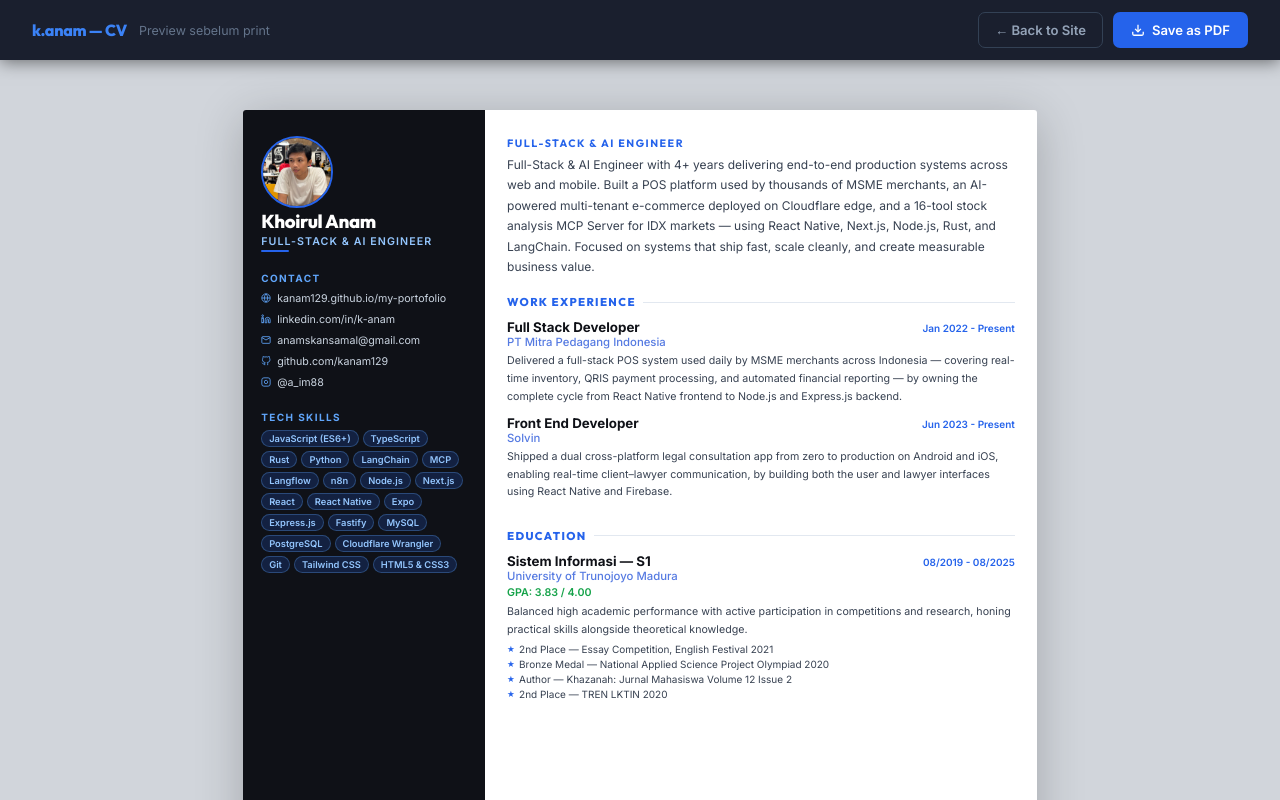
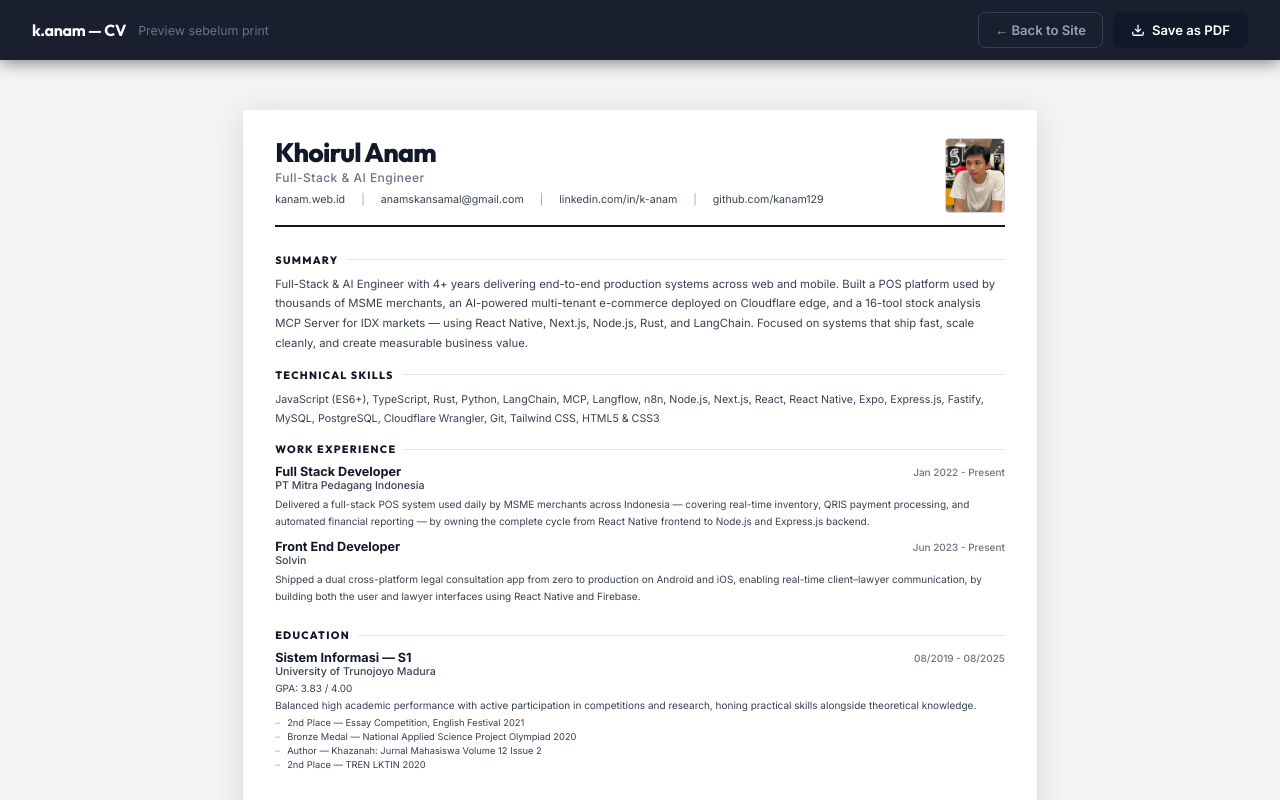
Before and after one commit to kanam129/my-portofolio, a plain HTML site: page generate-pdf.html in a window 1280 px wide. Shown: the top 800 px of the page. Drawn offline with Linux system fonts and the light colour scheme.

```diff
--- a/assets/js/config.js
+++ b/assets/js/config.js
@@ -11,7 +11,7 @@ const config = {
         linkedin: "https://www.linkedin.com/in/k-anam/",
         instagram: "https://www.instagram.com/a_im88/",
         facebook: "https://facebook.com/aimagination88",
-        website: "https://kanam129.github.io/my-portofolio/"
+        website: "https://kanam.web.id"
     },
     skills: [
         "JavaScript (ES6+)",
@@ -89,9 +89,9 @@ const config = {
             `,
             tags: ['React Native', 'Mobile', 'POS', 'Fullstack', 'MSME'],
             imageUrls: [
-                'https://kanam129.github.io/my-portofolio/assets/images/mpstore_1.jpg',
-                'https://kanam129.github.io/my-portofolio/assets/images/mpstore_2.jpg',
-                'https://kanam129.github.io/my-portofolio/assets/images/mpstore_3.jpg',
+                'https://kanam.web.id/assets/images/mpstore_1.jpg',
+                'https://kanam.web.id/assets/images/mpstore_2.jpg',
+                'https://kanam.web.id/assets/images/mpstore_3.jpg',
             ],
             liveUrl: 'http://mpstore.co.id/app',
             sourceUrl: '#'
@@ -120,7 +120,7 @@ const config = {
                 <p>Next.js 14, TypeScript, Tailwind CSS, Leaflet, next-auth, Cloudflare Workers (OpenNext / Wrangler)</p>
             `,
             tags: ['Next.js', 'TypeScript', 'E-commerce', 'Multi-tenant', 'AI Chatbot', 'Cloudflare Workers', 'Fullstack'],
-            imageUrls: ['https://kanam129.github.io/my-portofolio/assets/images/miniweb_1.jpg', 'https://kanam129.github.io/my-portofolio/assets/images/miniweb_2.jpg'],
+            imageUrls: ['https://kanam.web.id/assets/images/miniweb_1.jpg', 'https://kanam.web.id/assets/images/miniweb_2.jpg'],
             liveUrl: 'https://toko.mpstore.co.id/mpixcafe',
             sourceUrl: '#'
         },
@@ -240,9 +240,9 @@ const config = {
             `,
             tags: ['AI', 'ERPNext', 'Langflow', 'API', 'Fullstack'],
             imageUrls: [
-                'https://kanam129.github.io/my-portofolio/assets/images/erpnext_1.png',
-                'https://kanam129.github.io/my-portofolio/assets/images/erpnext_2.jpeg',
-                'https://kanam129.github.io/my-portofolio/assets/images/erpnext_3.jpeg',
+                'https://kanam.web.id/assets/images/erpnext_1.png',
+                'https://kanam.web.id/assets/images/erpnext_2.jpeg',
+                'https://kanam.web.id/assets/images/erpnext_3.jpeg',
             ],
             liveUrl: '#',
             sourceUrl: '#'
@@ -332,8 +332,8 @@ const config = {
             `,
             tags: ['React Native', 'Mobile', 'Frontend', 'Legal Tech', 'Chat'],
             imageUrls: [
-                'https://kanam129.github.io/my-portofolio/assets/images/solvin_1.jpg',
-                'https://kanam129.github.io/my-portofolio/assets/images/solvin_2.jpg',
+                'https://kanam.web.id/assets/images/solvin_1.jpg',
+                'https://kanam.web.id/assets/images/solvin_2.jpg',
             ],
             liveUrl: '#',
             sourceUrl: '#'
--- a/generate-pdf.html
+++ b/generate-pdf.html
@@ -14,19 +14,19 @@
     *, *::before, *::after { box-sizing: border-box; margin: 0; padding: 0; }
 
     :root {
-      --ink-darkest: #0f1117;
-      --ink-mid:     #374151;
-      --ink-light:   #6b7280;
-      --ink-faint:   #9ca3af;
-      --accent:      #2563eb;
-      --border:      #e2e8f0;
-      --sidebar-bg:  #0f1117;
+      --ink:        #111827;
+      --ink-mid:    #374151;
+      --ink-light:  #6b7280;
+      --ink-faint:  #9ca3af;
+      --border:     #e5e7eb;
+      --border-mid: #d1d5db;
+      --page-bg:    #ffffff;
     }
 
     body {
       font-family: 'Inter', sans-serif;
       -webkit-font-smoothing: antialiased;
-      background: #d1d5db;
+      background: #f3f4f6;
     }
 
     /* =============================================
@@ -45,9 +45,9 @@
     }
     .control-logo {
       font-family: 'Outfit', sans-serif;
-      font-weight: 800;
+      font-weight: 700;
       font-size: 1rem;
-      color: #3B82F6;
+      color: #fff;
       letter-spacing: -0.02em;
     }
     .control-hint { font-size: 0.78rem; color: #64748b; margin-left: 12px; }
@@ -59,20 +59,21 @@
     }
     .btn-back:hover { color: #fff; border-color: #64748b; }
     .btn-print {
-      background: #2563eb; color: #fff;
+      background: #111827; color: #fff;
       border: none; font-size: 0.82rem; font-weight: 600; padding: 9px 18px;
       border-radius: 7px; cursor: pointer; font-family: 'Inter', sans-serif;
       display: inline-flex; align-items: center; gap: 7px;
     }
-    .btn-print:hover { background: #1d4ed8; }
+    .btn-print:hover { background: #374151; }
 
     /* PRINT TIP */
     .print-tip {
-      background: #1e3a5f; color: #93c5fd; font-size: 0.75rem;
-      padding: 8px 32px; border-top: 1px solid rgba(99,179,237,0.2);
+      background: #f8fafc; color: #64748b; font-size: 0.75rem;
+      padding: 8px 32px; border-top: 1px solid #e2e8f0;
+      border-bottom: 1px solid #e2e8f0;
       position: fixed; top: 49px; left: 0; right: 0; z-index: 998;
     }
-    .print-tip strong { color: #63b3ed; }
+    .print-tip strong { color: #374151; }
 
     /* =============================================
        PAPER WRAPPER (screen only)
@@ -86,185 +87,149 @@
     }
 
     /* =============================================
-       PAGE — A4 PORTRAIT IN MM
-       mm units render accurately on screen in
-       modern browsers (Chrome, Firefox, Safari)
-       and translate correctly to print as-is.
+       PAGE — A4 PORTRAIT
     ============================================= */
     .page {
       width: 210mm;
       height: 297mm;
       overflow: hidden;
-      background: #fff;
+      background: var(--page-bg);
       position: relative;
-      /* Print color hint (backgrounds must render) */
       -webkit-print-color-adjust: exact;
       print-color-adjust: exact;
-      /* Screen aesthetics */
-      box-shadow: 0 8px 48px rgba(0,0,0,0.22);
-      border-radius: 3px;
+      box-shadow: 0 4px 32px rgba(0,0,0,0.12);
+      border-radius: 2px;
     }
 
     /* =============================================
-       PAGE 1 LAYOUT — two-column
+       PAGE 1 LAYOUT — single column (ATS-safe)
     ============================================= */
     .p1-layout {
-      display: grid;
-      grid-template-columns: 64mm 1fr;
-      height: 297mm;
+      padding: 28px 32px;
+      display: flex;
+      flex-direction: column;
+      gap: 0;
     }
 
-    /* ── SIDEBAR ── */
-    .sidebar {
-      background: var(--sidebar-bg);
-      -webkit-print-color-adjust: exact;
-      print-color-adjust: exact;
-      padding: 26px 18px;
+    /* Header block */
+    .cv-header { margin-bottom: 14px; }
+    .cv-header-row {
       display: flex;
-      flex-direction: column;
-      gap: 20px;
-      overflow: hidden;
+      justify-content: space-between;
+      align-items: flex-start;
+      gap: 16px;
     }
-    .sidebar-avatar {
-      width: 72px; height: 72px;
-      border-radius: 50%; object-fit: cover;
-      border: 2.5px solid #2563eb;
-      display: block; margin-bottom: 2px;
+    .cv-header-text { flex: 1; }
+    .cv-header-photo {
+      width: 60px;
+      height: 75px;
+      border-radius: 4px;
+      object-fit: cover;
+      object-position: center top;
+      border: 1px solid var(--border-mid);
       flex-shrink: 0;
+      display: block;
     }
-    .sidebar-name {
+    .cv-header-name {
       font-family: 'Outfit', sans-serif;
-      font-size: 14pt; font-weight: 800;
-      line-height: 1.2; letter-spacing: -0.02em; color: #fff;
+      font-size: 20pt; font-weight: 800;
+      letter-spacing: -0.03em;
+      color: var(--ink);
+      line-height: 1.1;
     }
-    .sidebar-role {
-      font-size: 8pt; font-weight: 600;
-      color: #93c5fd; letter-spacing: 0.1em;
-      text-transform: uppercase; margin-top: 3px;
+    .cv-header-role {
+      font-size: 9pt; font-weight: 500;
+      color: var(--ink-light);
+      letter-spacing: 0.04em;
+      margin-top: 3px;
     }
-    .sidebar-divider {
-      width: 28px; height: 2px;
-      background: #2563eb;
-      border-radius: 2px; margin: 2px 0 0;
+    .cv-contact-row {
+      display: flex; flex-wrap: wrap; gap: 4px 16px;
+      margin-top: 8px;
     }
-    .sb-title {
-      font-size: 7.5pt; font-weight: 700;
-      letter-spacing: 0.14em; text-transform: uppercase;
-      color: #60a5fa; margin-bottom: 7px;
+    .cv-contact-row a {
+      font-size: 8pt; color: var(--ink-mid);
+      text-decoration: none;
+    }
+    .cv-contact-row a:hover { text-decoration: underline; }
+    .cv-contact-sep { font-size: 8pt; color: var(--ink-faint); }
+
+    .cv-header-divider {
+      width: 100%; height: 1.5px;
+      background: var(--ink);
+      margin: 12px 0;
     }
 
-    /* Contact */
-    .contact-list { list-style: none; display: flex; flex-direction: column; gap: 5px; }
-    .contact-list li { display: flex; align-items: flex-start; gap: 6px; }
-    .contact-list li a {
-      font-size: 8pt; color: #cbd5e1; line-height: 1.5; word-break: break-all;
-      text-decoration: none;
-      transition: color .15s;
-    }
-    .contact-list li a:hover { color: #93c5fd; text-decoration: underline; }
-    .contact-list li svg { flex-shrink: 0; margin-top: 2px; color: #60a5fa; }
-
-    /* Skills */
-    .skill-tags { display: flex; flex-wrap: wrap; gap: 4px; }
-    .skill-tag {
-      font-size: 7pt; font-weight: 600;
-      background: rgba(37,99,235,0.2);
-      -webkit-print-color-adjust: exact;
-      print-color-adjust: exact;
-      border: 1px solid rgba(96,165,250,0.3);
-      color: #93c5fd; padding: 2px 7px; border-radius: 100px;
-    }
-
-    /* ── BODY ── */
-    .body-content {
-      padding: 26px 22px;
-      display: flex; flex-direction: column; gap: 18px;
-      overflow: hidden;
-    }
-    .body-tagline {
-      font-family: 'Outfit', sans-serif; font-size: 8pt;
-      font-weight: 700; letter-spacing: 0.14em; text-transform: uppercase;
-      color: #2563eb;
-      margin-bottom: 5px;
-    }
-    .body-desc { font-size: 9pt; color: var(--ink-mid); line-height: 1.7; }
+    /* Section */
+    .cv-section { margin-bottom: 14px; }
 
     /* Section title */
     .cv-title {
-      font-family: 'Outfit', sans-serif; font-size: 8.5pt;
+      font-family: 'Outfit', sans-serif; font-size: 8pt;
       font-weight: 800; letter-spacing: 0.12em; text-transform: uppercase;
-      color: var(--accent); display: flex; align-items: center; gap: 7px;
-      margin-bottom: 10px;
+      color: var(--ink); display: flex; align-items: center; gap: 8px;
+      margin-bottom: 8px;
     }
     .cv-title::after { content: ''; flex: 1; height: 1px; background: var(--border); }
 
+    /* Summary */
+    .cv-summary { font-size: 8.5pt; color: var(--ink-mid); line-height: 1.75; }
+
+    /* Skills — plain comma-separated, ATS reads this cleanly */
+    .cv-skills-text { font-size: 8pt; color: var(--ink-mid); line-height: 1.8; }
+
     /* Experience */
     .exp-item { margin-bottom: 10px; }
-    .exp-header { display: flex; justify-content: space-between; align-items: baseline; }
-    .exp-role { font-size: 10pt; font-weight: 700; color: var(--ink-darkest); }
-    .exp-period { font-size: 7.5pt; font-weight: 600; color: var(--accent); }
-    .exp-company { font-size: 8.5pt; font-weight: 500; color: #1d4ed8; margin-bottom: 3px; opacity: 0.75; }
-    .exp-desc { font-size: 8pt; color: var(--ink-mid); line-height: 1.65; }
+    .exp-header { display: flex; justify-content: space-between; align-items: baseline; flex-wrap: wrap; gap: 4px; }
+    .exp-role { font-size: 9.5pt; font-weight: 700; color: var(--ink); }
+    .exp-period { font-size: 7.5pt; font-weight: 500; color: var(--ink-light); }
+    .exp-company { font-size: 8pt; font-weight: 500; color: var(--ink-mid); margin-bottom: 4px; }
+    .exp-desc { font-size: 7.5pt; color: var(--ink-mid); line-height: 1.65; }
 
     /* Education */
     .edu-item { margin-bottom: 10px; }
-    .edu-header { display: flex; justify-content: space-between; align-items: baseline; }
-    .edu-degree { font-size: 10pt; font-weight: 700; color: var(--ink-darkest); }
-    .edu-period { font-size: 7.5pt; font-weight: 600; color: var(--accent); }
-    .edu-inst { font-size: 8.5pt; font-weight: 500; color: #1d4ed8; margin-bottom: 3px; opacity: 0.75; }
-    .edu-gpa { font-size: 8pt; font-weight: 600; color: #16a34a; margin-bottom: 4px; }
-    .edu-desc { font-size: 8pt; color: var(--ink-mid); line-height: 1.65; margin-bottom: 5px; }
-    .edu-achievements { list-style: none; display: flex; flex-direction: column; gap: 3px; }
-    .edu-achievements li { font-size: 7.5pt; color: var(--ink-mid); padding-left: 12px; position: relative; }
-    .edu-achievements li::before { content: '★'; position: absolute; left: 0; color: var(--accent); font-size: 6.5pt; top: 1px; }
+    .edu-header { display: flex; justify-content: space-between; align-items: baseline; flex-wrap: wrap; gap: 4px; }
+    .edu-degree { font-size: 9.5pt; font-weight: 700; color: var(--ink); }
+    .edu-period { font-size: 7.5pt; font-weight: 500; color: var(--ink-light); }
+    .edu-inst { font-size: 8pt; font-weight: 500; color: var(--ink-mid); margin-bottom: 4px; }
+    .edu-gpa { font-size: 7.5pt; color: var(--ink-mid); margin-bottom: 3px; }
+    .edu-desc { font-size: 7.5pt; color: var(--ink-mid); line-height: 1.65; }
+    .edu-achievements { list-style: none; display: flex; flex-direction: column; gap: 3px; margin-top: 3px; }
+    .edu-achievements li { font-size: 7pt; color: var(--ink-mid); padding-left: 12px; position: relative; }
+    .edu-achievements li::before { content: '–'; position: absolute; left: 0; color: var(--ink-faint); }
 
     /* =============================================
-       PAGE 2+ — Projects
+       PAGE 2+ — Projects (single column, ATS-safe)
     ============================================= */
-    .page-projects { padding: 20px 22px; }
+    .page-projects { padding: 28px 32px; }
 
     .proj-page-header {
       display: flex; justify-content: space-between; align-items: baseline;
-      padding-bottom: 8px; border-bottom: 1.5px solid var(--border); margin-bottom: 10px;
+      padding-bottom: 8px; border-bottom: 1.5px solid var(--ink); margin-bottom: 14px;
       flex-shrink: 0;
     }
     .proj-page-title {
       font-family: 'Outfit', sans-serif; font-size: 11pt; font-weight: 800;
-      letter-spacing: -0.01em; color: var(--ink-darkest);
+      letter-spacing: -0.01em; color: var(--ink);
     }
     .proj-page-sub { font-size: 8pt; color: var(--ink-faint); }
 
-    .projects-grid {
-      display: grid;
-      grid-template-columns: 1fr 1fr;
-      gap: 10px;
-    }
+    /* Single column project list — ATS reads line by line */
+    .projects-list { display: flex; flex-direction: column; gap: 10px; }
 
     .project-block {
-      border: 1px solid var(--border); border-radius: 7px;
-      overflow: hidden; display: flex; flex-direction: column;
-      -webkit-print-color-adjust: exact; print-color-adjust: exact;
+      padding: 10px 0;
+      border-bottom: 1px solid var(--border);
     }
-    .pb-accent {
-      height: 2.5px;
-      background: #2563eb;
-      -webkit-print-color-adjust: exact; print-color-adjust: exact;
-      flex-shrink: 0;
-    }
-    .pb-body { padding: 10px 14px; flex: 1; display: flex; flex-direction: column; gap: 6px; }
-    .pb-title { font-family: 'Outfit', sans-serif; font-size: 10pt; font-weight: 700; color: var(--ink-darkest); }
-    .pb-desc { font-size: 8pt; color: var(--ink-mid); line-height: 1.55; }
-    .pb-stack { font-size: 7pt; color: var(--ink-faint); font-style: italic; }
-    .pb-tags { display: flex; flex-wrap: wrap; gap: 4px; margin-top: auto; padding-top: 6px; }
-    .pb-tag {
-      font-size: 7pt; font-weight: 600;
-      background: #eff6ff; color: #1d4ed8;
-      -webkit-print-color-adjust: exact; print-color-adjust: exact;
-      border: 1px solid #bfdbfe; padding: 2px 7px; border-radius: 100px;
-    }
+    .project-block:last-child { border-bottom: none; }
+    .pb-header { display: flex; justify-content: space-between; align-items: baseline; flex-wrap: wrap; gap: 4px; }
+    .pb-title { font-family: 'Outfit', sans-serif; font-size: 9.5pt; font-weight: 700; color: var(--ink); }
+    .pb-stack-inline { font-size: 7.5pt; color: var(--ink-faint); font-style: italic; }
+    .pb-desc { font-size: 7.5pt; color: var(--ink-mid); line-height: 1.6; margin-top: 3px; }
+    .pb-tags-text { font-size: 7pt; color: var(--ink-faint); margin-top: 3px; }
 
     .proj-page-footer {
-      margin-top: 10px; padding-top: 8px;
+      margin-top: 12px; padding-top: 8px;
       border-top: 1px solid var(--border);
       display: flex; justify-content: space-between;
     }
@@ -362,28 +327,29 @@
     };
 
     // ============================================================
-    // PAGE 1
+    // PAGE 1 — ATS-friendly single column
     // ============================================================
     const buildPage1 = () => {
       const { name, heroSubtitle, cvDescription, heroDescription, profilePictureUrl, email, socials, skills, experience, education, careerStartYear } = config;
 
-      // Dynamic years of experience
       const yearsExp = new Date().getFullYear() - (careerStartYear || 2022);
       const description = (cvDescription || heroDescription).replace('{years}', yearsExp);
 
-      // Contacts — explicit link + label
-      const contacts = [
-        { icon: ICONS.globe,     href: socials.website,        text: 'kanam129.github.io/my-portofolio' },
-        { icon: ICONS.linkedin,  href: socials.linkedin,       text: 'linkedin.com/in/k-anam' },
-        { icon: ICONS.mail,      href: `mailto:${email}`,     text: email },
-        { icon: ICONS.github,    href: socials.github,         text: 'github.com/kanam129' },
-        { icon: ICONS.instagram, href: socials.instagram,      text: '@a_im88' },
-      ].filter(c => c.href);
+      // Contact row — plain text links, no SVG (ATS reads text, not SVG)
+      const contactItems = [
+        { href: socials.website,                   text: 'kanam.web.id' },
+        { href: `mailto:${email}`,                 text: email },
+        { href: socials.linkedin,                  text: 'linkedin.com/in/k-anam' },
+        { href: socials.github,                    text: 'github.com/kanam129' },
+      ].filter(c => c.href && c.text);
 
-      const contactHTML = contacts.map(c =>
-        `<li>${c.icon}<a href="${c.href}" target="_blank" rel="noopener">${c.text}</a></li>`
-      ).join('');
-      const skillsHTML = skills.map(s => `<span class="skill-tag">${s}</span>`).join('');
+      const contactHTML = contactItems.map((c, i) => {
+        const sep = i < contactItems.length - 1 ? '<span class="cv-contact-sep">|</span>' : '';
+        return `<a href="${c.href}" target="_blank" rel="noopener">${c.text}</a>${sep}`;
+      }).join(' ');
+
+      // Skills — comma-separated plain text (ATS keyword-scannable)
+      const skillsText = skills.join(', ');
 
       // Experience
       const expHTML = (experience || []).map(j => `
@@ -401,7 +367,7 @@
       const eduHTML = (education || []).map(e => `
         <div class="edu-item">
           <div class="edu-header">
-            <span class="edu-degree">${e.degree} — ${e.level}</span>
+            <span class="edu-degree">${e.degree} &mdash; ${e.level}</span>
             <span class="edu-period">${e.period}</span>
           </div>
           <div class="edu-inst">${e.institution}</div>
@@ -419,43 +385,46 @@
         <div class="page">
           <div class="p1-layout">
 
-            <aside class="sidebar">
-              <div>
-                <img src="${profilePictureUrl}" alt="Profile" class="sidebar-avatar" onerror="this.style.display='none'">
-                <p class="sidebar-name">${name}</p>
-                <p class="sidebar-role">${heroSubtitle}</p>
-                <div class="sidebar-divider"></div>
+            <!-- HEADER -->
+            <div class="cv-header">
+              <div class="cv-header-row">
+                <div class="cv-header-text">
+                  <p class="cv-header-name">${name}</p>
+                  <p class="cv-header-role">${heroSubtitle}</p>
+                  <div class="cv-contact-row">${contactHTML}</div>
                 </div>
-              <div>
-                <p class="sb-title">Contact</p>
-                <ul class="contact-list">${contactHTML}</ul>
+                <img src="${profilePictureUrl}" alt="${name}" class="cv-header-photo" onerror="this.style.display='none'">
               </div>
-              <div>
-                <p class="sb-title">Tech Skills</p>
-                <div class="skill-tags">${skillsHTML}</div>
-              </div>
-            </aside>
-
-            <main class="body-content">
-              <div>
-                <p class="body-tagline">Full-Stack & AI Engineer</p>
-                <p class="body-desc">${description}</p>
+              <div class="cv-header-divider"></div>
             </div>
 
+            <!-- SUMMARY -->
+            <div class="cv-section">
+              <h2 class="cv-title">Summary</h2>
+              <p class="cv-summary">${description}</p>
+            </div>
+
+            <!-- SKILLS -->
+            <div class="cv-section">
+              <h2 class="cv-title">Technical Skills</h2>
+              <p class="cv-skills-text">${skillsText}</p>
+            </div>
+
+            <!-- EXPERIENCE -->
             ${expHTML ? `
-                <div>
+              <div class="cv-section">
                 <h2 class="cv-title">Work Experience</h2>
                 ${expHTML}
               </div>
             ` : ''}
 
+            <!-- EDUCATION -->
             ${eduHTML ? `
-                <div>
+              <div class="cv-section">
                 <h2 class="cv-title">Education</h2>
                 ${eduHTML}
               </div>
             ` : ''}
-            </main>
 
           </div>
         </div>
@@ -463,11 +432,11 @@
     };
 
     // ============================================================
-    // PROJECT PAGES — 8 per page
+    // PROJECT PAGES — single-column list, ATS-safe
     // ============================================================
     const buildProjectPages = () => {
       const { name, projects: all } = config;
-      const PER_PAGE = 8;
+      const PER_PAGE = 10;
       const pages = [];
       const totalPages = Math.ceil(all.length / PER_PAGE) + 1;
 
@@ -477,16 +446,15 @@
 
         const blocksHTML = chunk.map(p => {
           const stack = extractStack(p.longDescription);
-          const tagsHTML = p.tags.map(t => `<span class="pb-tag">${t}</span>`).join('');
+          const tagsText = p.tags.join(', ');
           return `
             <div class="project-block">
-              <div class="pb-accent"></div>
-              <div class="pb-body">
-                <p class="pb-title">${p.title}</p>
+              <div class="pb-header">
+                <span class="pb-title">${p.title}</span>
+                ${stack ? `<span class="pb-stack-inline">${stack}</span>` : ''}
+              </div>
               <p class="pb-desc">${p.description}</p>
-                ${stack ? `<p class="pb-stack">${stack}</p>` : ''}
-                <div class="pb-tags">${tagsHTML}</div>
-              </div>
+              <p class="pb-tags-text">Tags: ${tagsText}</p>
             </div>
           `;
         }).join('');
@@ -495,10 +463,10 @@
           <div class="page">
             <div class="page-projects">
               <div class="proj-page-header">
-                <span class="proj-page-title">Projects Portfolio</span>
+                <span class="proj-page-title">Projects</span>
                 <span class="proj-page-sub">${name} &mdash; Page ${pageNum} of ${totalPages}</span>
               </div>
-              <div class="projects-grid">${blocksHTML}</div>
+              <div class="projects-list">${blocksHTML}</div>
               <div class="proj-page-footer">
                 <span>Page ${pageNum} of ${totalPages}</span>
                 <span>${name} &bull; ${config.email}</span>
```
Also changed, not shown: assets/css/style.css (+101 -60 lines), index.html (+8 -24 lines), project-detail.html (+1 -0 lines), projects.html (+1 -0 lines). Lines whose indentation alone changed are shown as unchanged.
